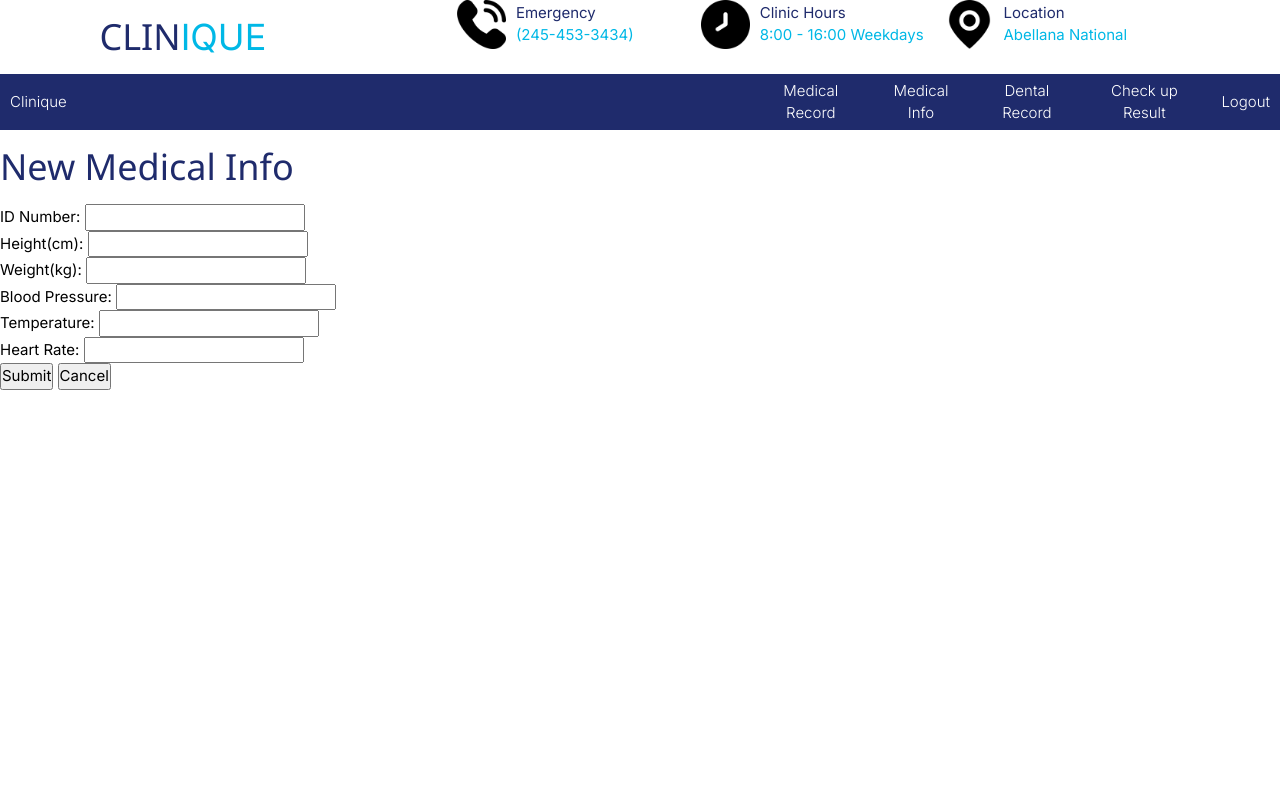
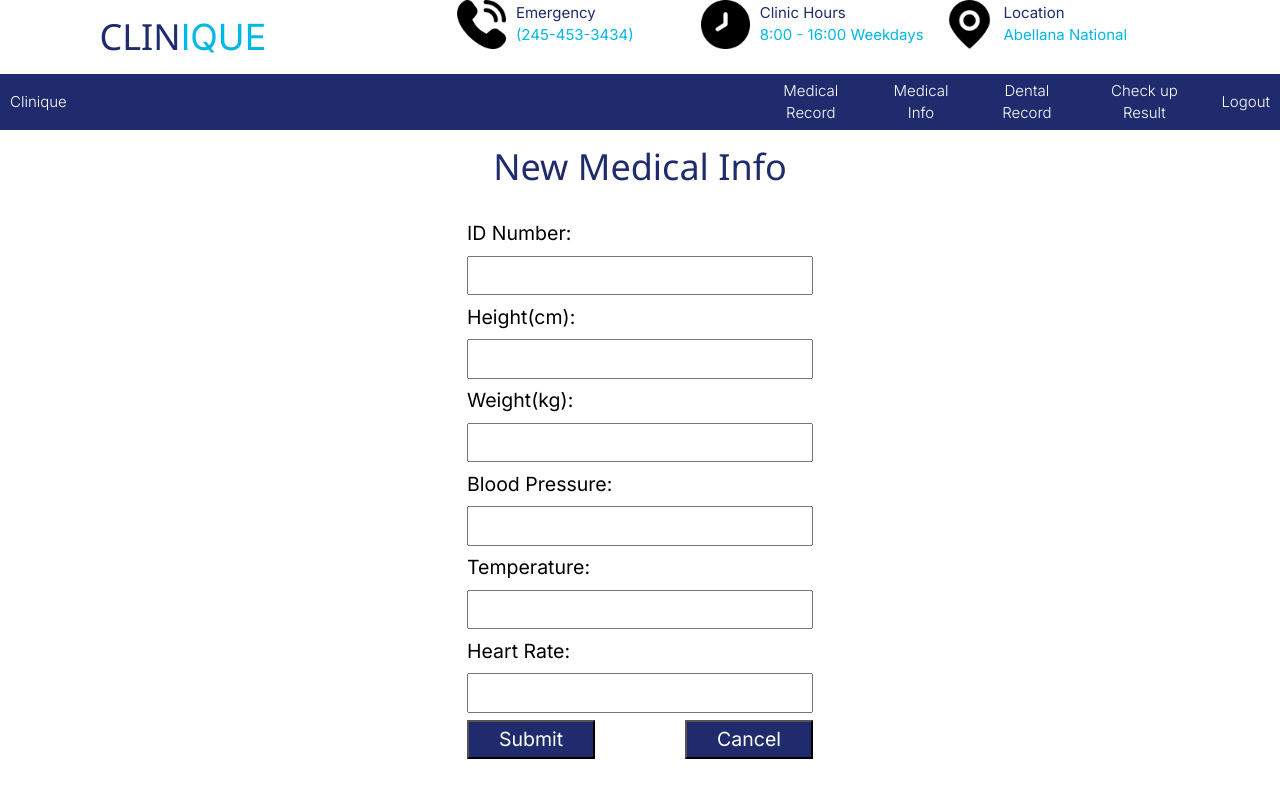
Before and after one commit to TanedoChristian/Clinique, a PHP site: page /view/input-medinfo.php in a window 1280 px wide. Run offline with PHP 8.4, Linux system fonts and the light colour scheme; some web fonts are replaced.

Commit message:
DONE INPUT UI CSS CJ

```diff
--- a/public/css/main.css
+++ b/public/css/main.css
@@ -562,9 +562,48 @@ color: black;
 
 .immun-btn-container {
 
-	border: 2px solid red;
+
 
 }
+
+.form-container{
+
+	justify-content: center;
+	flex-direction: column;
+	align-items: center;
+	gap: 1rem;
+}
+
+.form-container form {
+
+	display: flex;
+	flex-direction: column;
+	font-size: 1.3rem;
+	gap: 0.5rem;
+}
+
+
+.dental-btn {
+	margin-top: 50px;
+}
+
+.form-container input {
+	padding: 3px 30px;
+}
+
+.submit-btn{
+	display: flex;
+	justify-content: space-between;
+
+}
+
+.submit-btn input[type="submit"], input[type="reset"] {
+	background-color: #1F2B6C;
+	color: white;
+	cursor: pointer;
+	padding: 3px 30px;
+}
+
 
 .error { color: red; }
 
--- a/scripts/validate-login.php
+++ b/scripts/validate-login.php
@@ -29,7 +29,7 @@ if(isset($_POST['submit'])){
      $_SESSION['student_id'] = $idno['person_id'];
     if($result >=1){
 
-    	header('location: ../view/home-page.html');
+    	header('location: ../view/home-page.php');
     } else {
 
     	header('location: /Clinique');
--- a/view/input-immunization.php
+++ b/view/input-immunization.php
@@ -4,6 +4,7 @@
 ?>
 
 <body>
+<div class="form-container flex">
 <h1>New Immunization Info</h1>
 <form action="../scripts/process-immune.php" method="POST">
 
@@ -14,8 +15,11 @@
             <label for="" class="lbl">Parent's Consent: </label>
             <input type="text" class="" name="parents_consent"><br>
 
+            <div class="submit-btn">
             <input type="submit" value="Submit" name="submit">
             <input type="reset" value="Cancel">
+            </div>
 </form>
+</div>
 
 </body>
--- a/view/input-medinfo.php
+++ b/view/input-medinfo.php
@@ -5,22 +5,26 @@
 
 
 <body>
+<div class="form-container flex">
 <h1>New Medical Info</h1>
     <form action="../scripts/process-medinfo.php" method="POST">
 
             <label for="" class="lbl">ID Number: </label>
-            <input type="text" id="#" name="student_id" ><br>
+            <input type="text" id="#" name="student_id" >
             <label for="" class="lbl" name="">Height(cm): </label>
-            <input type="text" id="#" name="height"><br>
+            <input type="text" id="#" name="height">
             <label for="" class="lbl">Weight(kg): </label>
-            <input type="text" class="" name="weight"><br>
+            <input type="text" class="" name="weight">
             <label for="" class="lbl">Blood Pressure: </label>
-            <input type="text" class="" name="blood_pressure"><br>
+            <input type="text" class="" name="blood_pressure">
             <label for="" class="lbl">Temperature: </label>
-            <input type="text" class="" name="temp"><br>
+            <input type="text" class="" name="temp">
             <label for="" class="lbl">Heart Rate: </label>
-            <input type="text" class="" name="heart_rate"><br>
-                        <input type="submit" value="Submit" name="submit">
+            <input type="text" class="" name="heart_rate">
+            <div class="submit-btn">
+            <input type="submit" value="Submit" name="submit">
             <input type="reset" value="Cancel">
+            </div>
     </form>
+    </div>
 </body>
```
Also changed, not shown: view/admin-nurse.php (+6 -22 lines), view/admin-student.php (+8 -25 lines), view/appointment.php (+16 -18 lines), view/home-page.php (renamed from view/home-page.html, +14 -18 lines), view/input-checkup-record.php (+6 -2 lines), view/input-dental-record.php (+6 -1 lines), view/input-deworm.php (+7 -1 lines), view/input-medical-records.php (deleted), 2 other files.
